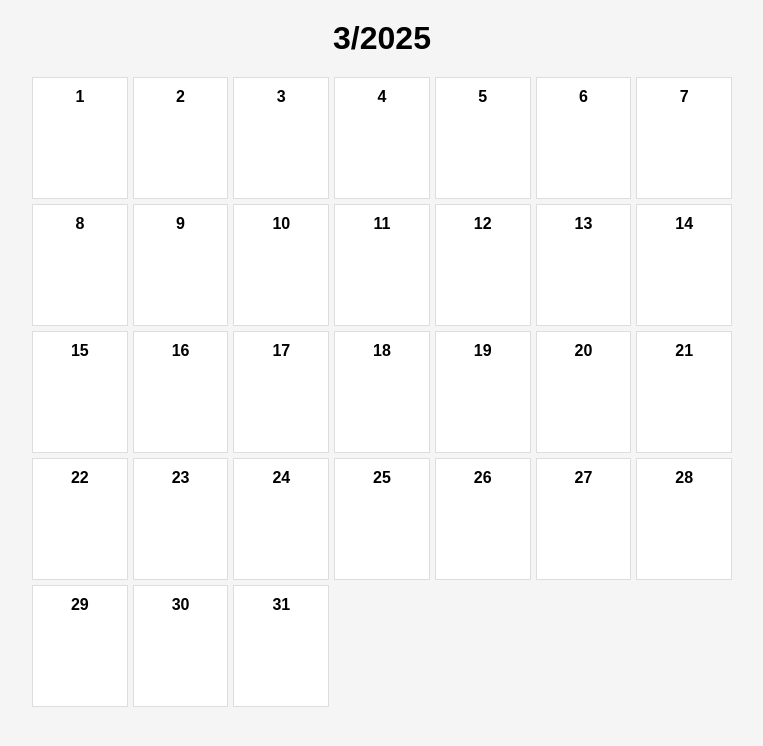
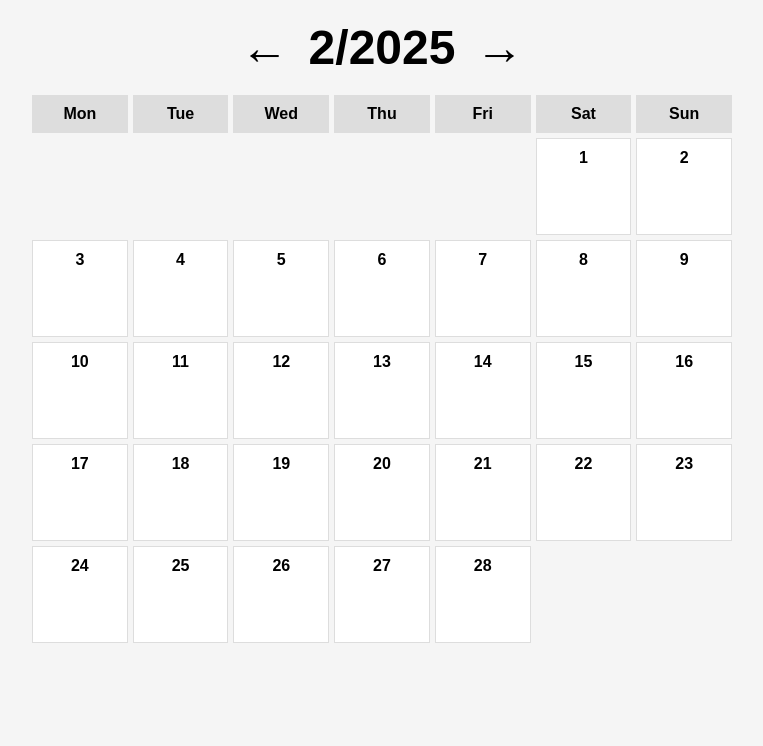
Before and after one commit to e-spinner/scheduler, a Flask app: page /?year=2025&month=2 in a window 1280 px wide. Shown: the top 746 px of the page, without its empty margins (258-1021 px from the left). Run offline with Flask 3, Linux system fonts and the light colour scheme; data that the repository does not hold is empty.

Commit message:
base ui
need week view still

```diff
--- a/scheduler/server.py
+++ b/scheduler/server.py
@@ -1,28 +1,47 @@
-from flask import Flask, render_template
+from flask import Flask, render_template, request
 from flaskwebgui import FlaskUI
 
 from database import SchedulerStorage
 from model import Scheduler
 
 from datetime import datetime
+from calendar import monthrange
 
 app = Flask(__name__);
-ui = FlaskUI(server="flask", app=app, width=500, height=500);
+ui = FlaskUI(server="flask", app=app, width=800, height=800);
 
 scheduler = Scheduler();
 storage = SchedulerStorage(scheduler);
 
 @app.route('/')
 def month_view():
-    # Get scheduled events
-    current_year = datetime.now().year;
-    current_month = datetime.now().month;
-    events = storage.get_scheduled_events(2025, 3);
+    # Get selected month and year from query parameters (defaults to current date)
+    year = int(request.args.get('year', datetime.now().year));
+    month = int(request.args.get('month', datetime.now().month));
 
-    return render_template('month_view.html',
-                           year=current_year,
-                           month=current_month,
-                           events=events);
+    return render_template(
+        'month_view.html',
+        year=year,
+        month=month,
+        events_by_day=storage.get_scheduled_events(year, month),
+        start_weekday=datetime(year, month, 1).weekday(),
+        num_days=monthrange(year, month)[1],
+        prev_month=(month - 1) if month > 1 else 12,
+        prev_year=year if month > 1 else year - 1,
+        next_month=(month + 1) if month < 12 else 1,
+        next_year=year if month < 12 else year + 1
+    );
+
+@app.route('/year_view')
+def year_view():
+    # Define the range of years (e.g., 5 years back and 5 years forward)
+    current_year = int(request.args.get('year', datetime.now().year));
+
+    return render_template(
+        'year_view.html',
+        start_year=datetime.now().year,
+        end_year=current_year + 5
+    );
 
 if __name__ == "__main__":
     ui.run();
--- a/scheduler/static/css/styles.css
+++ b/scheduler/static/css/month_view.css
@@ -5,7 +5,22 @@ body {
 }
 
 h1 {
+    display: flex;
+    justify-content: center;
+    align-items: center;
+    gap: 20px;
     margin: 20px 0;
+}
+
+h1 a {
+    text-decoration: none;
+    font-weight: bold;
+    color: #000;
+    font-size: 1.5em;
+}
+
+h1 a:hover{
+    color: blue;
 }
 
 .calendar {
@@ -16,12 +31,27 @@ h1 {
     max-width: 700px;
 }
 
+.weekday {
+    background-color: #ddd;
+    font-weight: bold;
+    padding: 10px;
+}
+
 .day {
     background-color: #ffffff;
     border: 1px solid #ddd;
     padding: 10px;
-    height: 100px;
+    height: 75px;
     position: relative;
+}
+
+.day:hover {
+    border: 1px solid #000;
+}
+
+.day.empty {
+    background-color: transparent;
+    border: none;
 }
 
 .date {
--- a/scheduler/templates/month_view.html
+++ b/scheduler/templates/month_view.html
@@ -2,19 +2,39 @@
 <html>
 <head>
     <title>Scheduler - Month View</title>
-    <link rel="stylesheet" href="/static/css/styles.css">
+    <link rel="stylesheet" href="/static/css/month_view.css">
 </head>
 <body>
-    <h1>{{ month }}/{{ year }}</h1>
+    <h1>
+        <a href="/?year={{ prev_year }}&month={{ prev_month }}">←</a>
+        <a href="/year_view?year={{ year }}">{{ month }}/<span id="year-link">{{ year }}</span></a>
+        <a href="/?year={{ next_year }}&month={{ next_month }}">→</a>
+    </h1>
+
 
     <div class="calendar">
-        {% for day in range(1, 32) %}
+        <!-- Weekday Headers -->
+        <div class="weekday">Mon</div>
+        <div class="weekday">Tue</div>
+        <div class="weekday">Wed</div>
+        <div class="weekday">Thu</div>
+        <div class="weekday">Fri</div>
+        <div class="weekday">Sat</div>
+        <div class="weekday">Sun</div>
+
+        <!-- Empty Slots for Alignment -->
+        {% for _ in range(start_weekday) %}
+            <div class="day empty"></div>
+        {% endfor %}
+
+        <!-- Days of the Month -->
+        {% for day in range(1, num_days+1) %}
             <div class="day">
                 <div class="date">{{ day }}</div>
 
-                {% if day in events %}
+                {% if day in events_by_day %}
                     <div class="events">
-                        {% for event in events[day] %}
+                        {% for event in events_by_day[day] %}
                             <div class="event">
                                 {{ event.start.strftime('%H:%M') }} - {{ event.end.strftime('%H:%M') }}
                                 (Priority: {{ event.priority }})
```
Also changed, not shown: scheduler/static/css/year_view.css (added, +32 -0 lines), scheduler/templates/year_view.html (added, +17 -0 lines).
